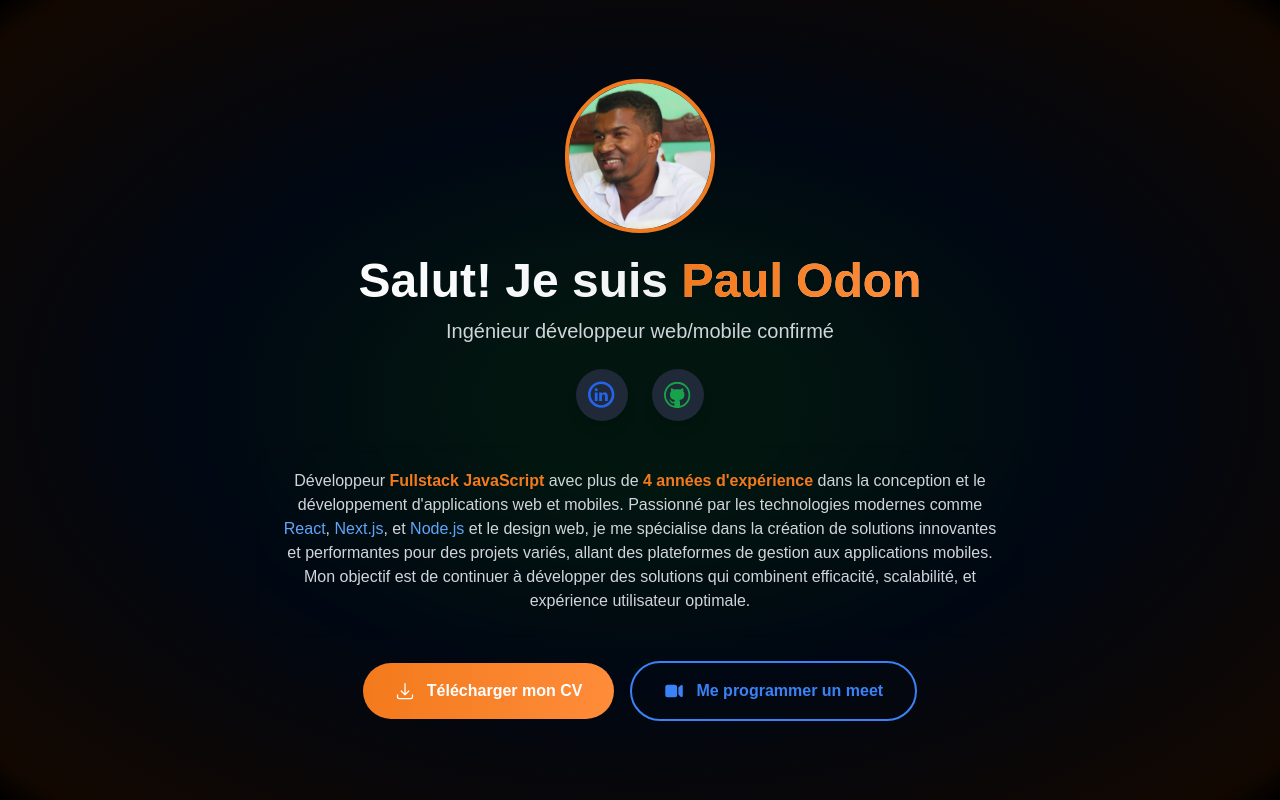
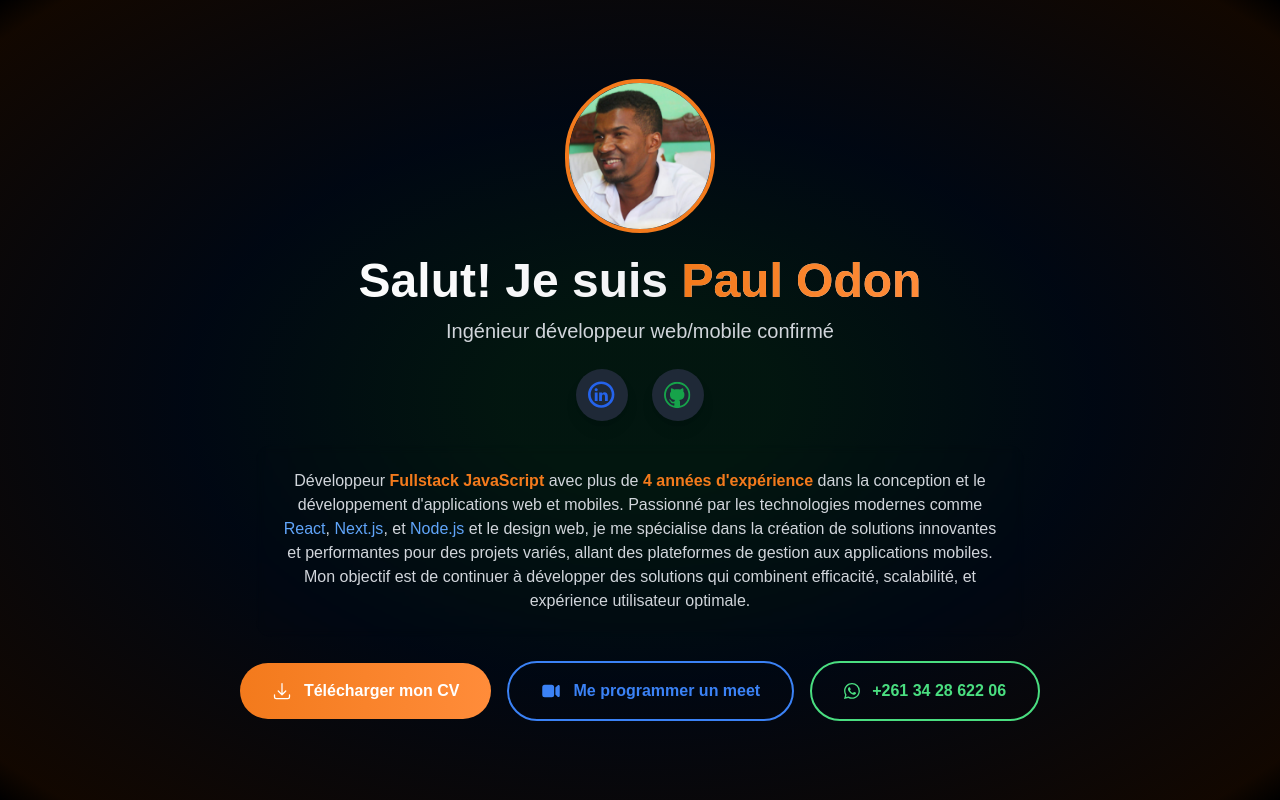
Before and after one commit to PaulOdon/portfolio-paul-odon, a Next.js app: page / in a window 1280 px wide. Shown: the top 800 px of the page. Built offline with nearby package versions, Linux system fonts and the light colour scheme.

Commit message:
fix: whatsapp contact

```diff
--- a/src/components/contacts/WhatsappIcon.tsx
+++ b/src/components/contacts/WhatsappIcon.tsx
@@ -7,7 +7,6 @@ export default function WhatsappIcon() {
       width="16"
       height="16"
       fill="currentColor"
-      className="text-green-400"
       viewBox="0 0 16 16"
     >
       <path d="M13.601 2.326A7.85 7.85 0 0 0 7.994 0C3.627 0 .068 3.558.064 7.926c0 1.399.366 2.76 1.057 3.965L0 16l4.204-1.102a7.9 7.9 0 0 0 3.79.965h.004c4.368 0 7.926-3.558 7.93-7.93A7.9 7.9 0 0 0 13.6 2.326zM7.994 14.521a6.6 6.6 0 0 1-3.356-.92l-.24-.144-2.494.654.666-2.433-.156-.251a6.56 6.56 0 0 1-1.007-3.505c0-3.626 2.957-6.584 6.591-6.584a6.56 6.56 0 0 1 4.66 1.931 6.56 6.56 0 0 1 1.928 4.66c-.004 3.639-2.961 6.592-6.592 6.592m3.615-4.934c-.197-.099-1.17-.578-1.353-.646-.182-.065-.315-.099-.445.099-.133.197-.513.646-.627.775-.114.133-.232.148-.43.05-.197-.1-.836-.308-1.592-.985-.59-.525-.985-1.175-1.103-1.372-.114-.198-.011-.304.088-.403.087-.088.197-.232.296-.346.1-.114.133-.198.198-.33.065-.134.034-.248-.015-.347-.05-.099-.445-1.076-.612-1.47-.16-.389-.323-.335-.445-.34-.114-.007-.247-.007-.38-.007a.73.73 0 0 0-.529.247c-.182.198-.691.677-.691 1.654s.71 1.916.81 2.049c.098.133 1.394 2.132 3.383 2.992.47.205.84.326 1.129.418.475.152.904.129 1.246.08.38-.058 1.171-.48 1.338-.943.164-.464.164-.86.114-.943-.049-.084-.182-.133-.38-.232" />
--- a/src/components/heroes/index.tsx
+++ b/src/components/heroes/index.tsx
@@ -4,6 +4,7 @@ import Image from "next/image";
 import Language from "./Language";
 import About from "../about";
 import Link from "next/link";
+import WhatsappIcon from "../contacts/WhatsappIcon";
 
 export default function Heroes() {
   return (
@@ -74,6 +75,10 @@ export default function Heroes() {
             <VideoCameraIcon className="w-5 group-hover:animate-pulse" />
             Me programmer un meet
           </Link>
+          <button className="group border-2 border-green-400 text-green-400 hover:bg-green-400 hover:text-white px-8 py-4 rounded-full flex items-center font-semibold gap-3 justify-center transition-all duration-300 transform hover:scale-105 min-w-[200px]">
+            <WhatsappIcon />
+            +261 34 28 622 06
+          </button>
         </div>
       </div>
     </section>
```
